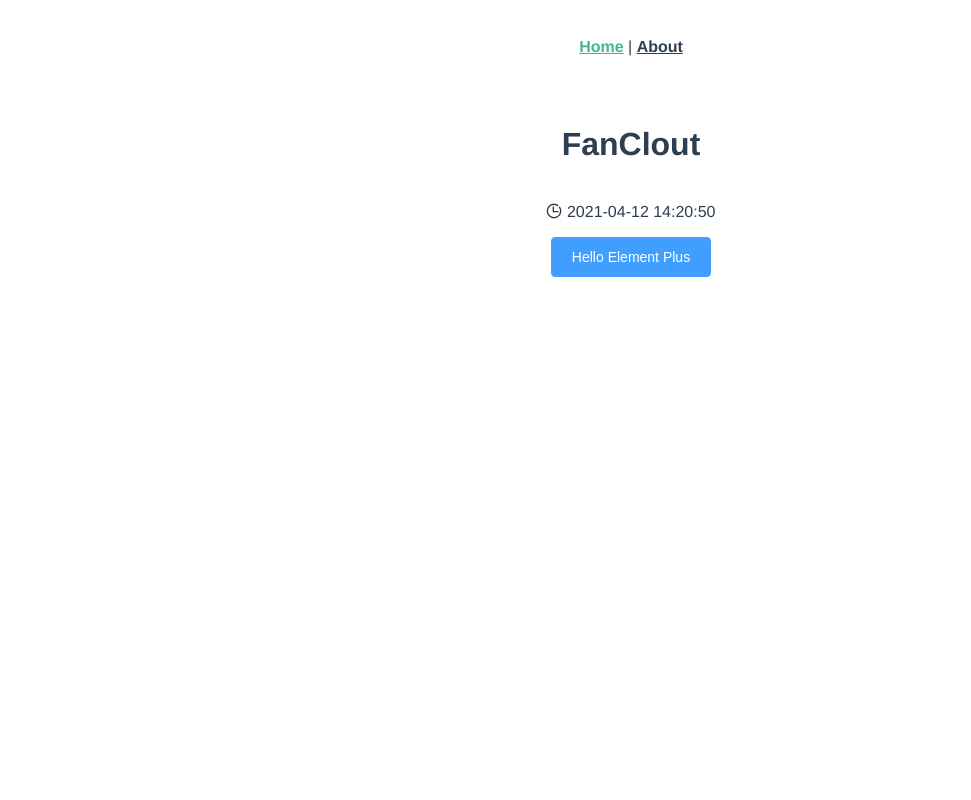
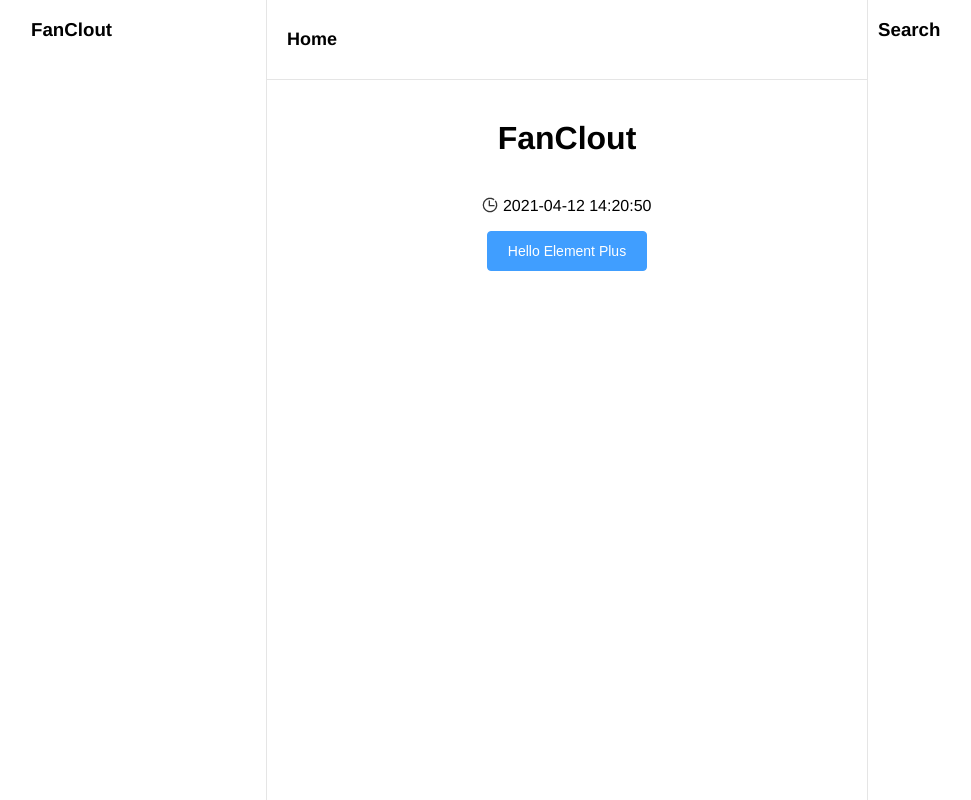
Before and after one commit to Meta-Network/FanClout, a Vue app: page / in a window 1280 px wide. Shown: the whole page, without its empty margins (9-980 px from the left). Built offline with nearby package versions, Linux system fonts and the light colour scheme.

Commit message:
🚧 页面 layout 的整体结构划分

```diff
--- a/src/App.vue
+++ b/src/App.vue
@@ -1,42 +1,55 @@
 <template>
-  <div id="nav">
-    <router-link to="/">Home</router-link> |
-    <router-link to="/about">About</router-link>
+  <div id="app">
+    <Layout>
+      <template v-slot:title>
+        {{ title }}
+      </template>
+      <router-view/>
+    </Layout>
   </div>
-  <router-view/>
 </template>
 
 <script>
+import Layout from '@/components/layout'
 
 export default {
-  name: 'App'
+  name: 'App',
+  components: {
+    Layout
+  },
+  provide () {
+    return {
+      setTitle: this.setTitle
+    }
+  },
+  data () {
+    return {
+      title: ''
+    }
+  },
+  methods: {
+    setTitle (value) {
+      this.title = value
+    }
+  }
 }
 </script>
 
 <style lang="less">
+body {
+  margin: 0;
+  padding: 0;
+}
+
 #app {
   font-family: Avenir, Helvetica, Arial, sans-serif;
   -webkit-font-smoothing: antialiased;
   -moz-osx-font-smoothing: grayscale;
-  text-align: center;
-  color: #2c3e50;
+  width: 100%;
 
   // 避免 el 的加载遮罩 挡住页面顶部的悬浮导航栏
   .el-loading-mask {
     z-index: 98 !important;
-  }
-}
-
-#nav {
-  padding: 30px;
-
-  a {
-    font-weight: bold;
-    color: #2c3e50;
-
-    &.router-link-exact-active {
-      color: #42b983;
-    }
   }
 }
 
--- /dev/null
+++ b/src/components/layout/index.vue
@@ -0,0 +1,84 @@
+<template>
+  <div class="layout">
+    <div class="nav-shell">
+      <navigation />
+    </div>
+    <div class="slot-shell">
+      <div class="slot-shell-header">
+        <h3>
+          <slot name="title" />
+        </h3>
+      </div>
+      <slot />
+    </div>
+    <div class="sidebar-shell">
+      <sidebar />
+    </div>
+  </div>
+</template>
+
+<script>
+import navigation from './navigation'
+import sidebar from './sidebar'
+
+export default {
+  name: 'Layout',
+  components: {
+    navigation,
+    sidebar
+  }
+}
+</script>
+
+<style lang="less" scoped>
+.layout {
+  width: 100%;
+  max-width: 1220px;
+  min-height: 100vh;
+  display: flex;
+  flex-direction: row;
+  padding: 0 10px;
+  margin: 0 auto;
+
+  .shell {
+    box-sizing: border-box;
+    display: flex;
+    flex-direction: column;
+  }
+
+  .nav-shell {
+    .shell();
+    width: 245px;
+  }
+
+  .slot-shell {
+    .shell();
+    width: 602px;
+    border-left: 1px solid #e5e5e5;
+    border-right: 1px solid #e5e5e5;
+
+    &-header {
+      height: 80px;
+      width: 100%;
+      border-bottom: 1px solid #e5e5e5;
+      display: flex;
+      align-items: center;
+      padding: 0 20px;
+      box-sizing: border-box;
+
+      h3 {
+        font-size: 18px;
+        font-weight: 700;
+        color: black;
+        margin: 0;
+        padding: 0;
+      }
+    }
+  }
+
+  .sidebar-shell {
+    .shell();
+    flex: 1;
+  }
+}
+</style>
--- /dev/null
+++ b/src/components/layout/navigation.vue
@@ -0,0 +1,28 @@
+<template>
+  <div class="nav">
+    <h3>
+      FanClout
+    </h3>
+  </div>
+</template>
+
+<script>
+export default {
+  name: 'navigation',
+  components: {},
+  data () {
+    return {}
+  },
+  computed: {},
+  watch: {},
+  mounted () {},
+  methods: {}
+}
+</script>
+
+<style lang="less" scoped>
+.nav {
+  padding: 0 10px;
+  box-sizing: border-box;
+}
+</style>
--- /dev/null
+++ b/src/components/layout/sidebar.vue
@@ -0,0 +1,28 @@
+<template>
+  <div class="sidebar">
+  <h3>
+    Search
+  </h3>
+  </div>
+</template>
+
+<script>
+export default {
+  name: 'navigation',
+  components: {},
+  data () {
+    return {}
+  },
+  computed: {},
+  watch: {},
+  mounted () {},
+  methods: {}
+}
+</script>
+
+<style lang="less" scoped>
+.sidebar {
+  padding: 0 10px;
+  box-sizing: border-box;
+}
+</style>
--- a/src/icons/index.js
+++ b/src/icons/index.js
@@ -1,8 +1,8 @@
-import SvgIcon from '@/components/SvgIcon'// svg组件
+import svgIcon from '@/components/svgIcon'// svg组件
 
 export default function (app) {
   // register globally
-  app.component('svg-icon', SvgIcon)
+  app.component('svg-icon', svgIcon)
 
   const requireAll = requireContext => requireContext.keys().map(requireContext)
   const req = require.context('./svg', false, /\.svg$/)
--- a/src/views/Home.vue
+++ b/src/views/Home.vue
@@ -1,4 +1,5 @@
 <template>
+  <div class="home">
     <h1 class="title" v-loading="loading">
       FanClout
     </h1>
@@ -6,12 +7,16 @@
       <svg-icon icon-class="time" />
       {{ time }}
     </p>
-  <el-button type="primary">{{ message }}</el-button>
+    <el-button type="primary">
+      {{ message }}
+    </el-button>
+  </div>
 </template>
 
 <script>
 export default {
   name: 'Home',
+  inject: ['setTitle'],
   data () {
     return {
       message: 'Hello Element Plus',
@@ -24,6 +29,7 @@
     }
   },
   mounted () {
+    this.setTitle('Home')
   }
 }
 </script>
@@ -33,4 +39,8 @@
   margin: 40px 20px 40px;
   text-align: center;
 }
+.home {
+  padding: 0 10px;
+  text-align: center;
+}
 </style>
```
Lines whose indentation alone changed are shown as unchanged.
